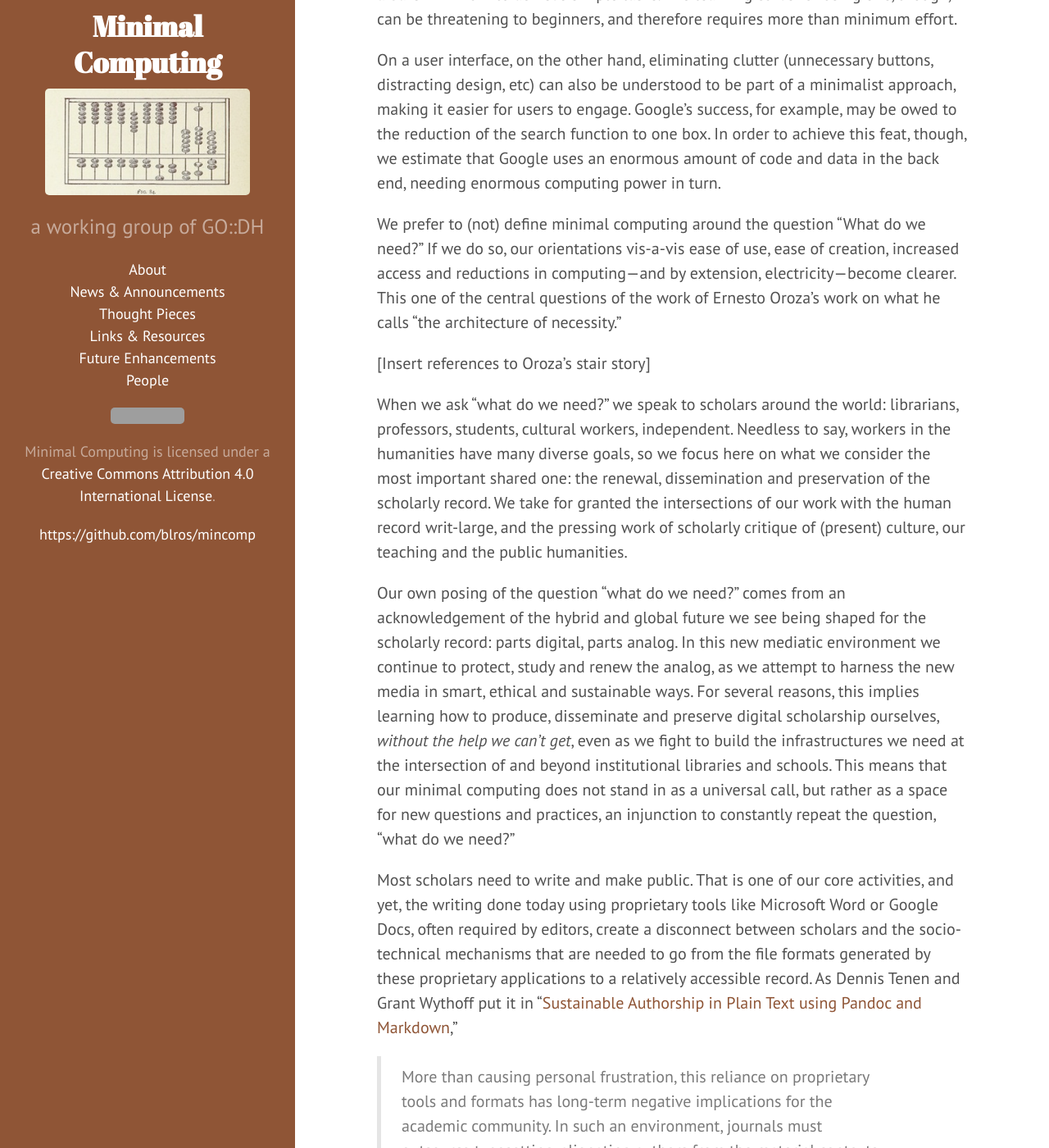
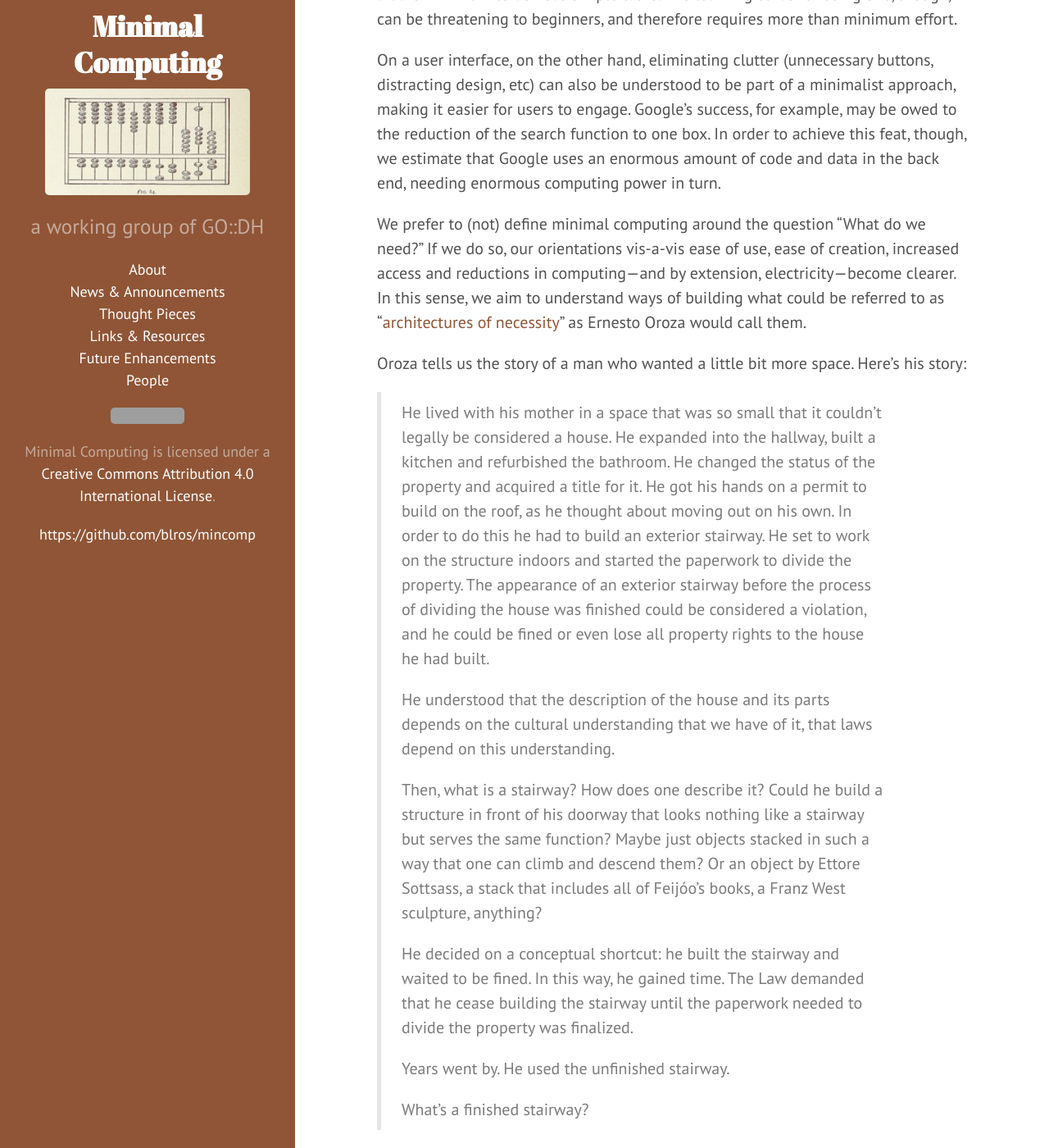
Before and after one commit to go-dh/mincomp, a Jekyll site: the page built from _posts/2015-05-21-user-vs-learner.markdown, in a window 1280 px wide and 1400 px high, scrolled down 402 px. Shown: the whole window at 82% size. Built offline with Jekyll 4.4.1, drawn with Linux system fonts in a browser that asks for light colours; some of the changed text lies outside the part shown; grey boxes are pictures that could not be loaded.

Commit message:
polished user learner article

```diff
--- a/_posts/2015-05-21-user-vs-learner.markdown
+++ b/_posts/2015-05-21-user-vs-learner.markdown
@@ -10,11 +10,24 @@ In general we can say that minimal computing is the application of [minimalist p
 
 On a user interface, on the other hand, eliminating clutter (unnecessary buttons, distracting design, etc) can also be understood to be part of a minimalist approach, making it easier for users to engage. Google's success, for example, may be owed to the reduction of the search function to one box. In order to achieve this feat, though, we estimate that Google uses an enormous amount of code and data in the back end, needing enormous computing power in turn.
 
-We prefer to (not) define minimal computing around the question "What do we need?" If we do so, our orientations vis-a-vis ease of use, ease of creation, increased access and reductions in computing—and by extension, electricity—become clearer. This one of the central questions of the work of Ernesto Oroza's work on what he calls "the architecture of necessity."
+We prefer to (not) define minimal computing around the question "What do we need?" If we do so, our orientations vis-a-vis ease of use, ease of creation, increased access and reductions in computing—and by extension, electricity—become clearer. In this sense, we aim to understand ways of building what could be referred to as "[architectures of necessity](http://architectureofnecessity.com/)" as Ernesto Oroza would call them.
 
-[Insert references to Oroza's stair story]
+Oroza tells us the story of a man who wanted a little bit more space. Here's his story:
 
-When we ask "what do we need?" we speak to scholars around the world: librarians, professors, students, cultural workers, independent. Needless to say, workers in the humanities have many diverse goals, so we focus here on what we consider the most important shared one: the renewal, dissemination and preservation of the scholarly record.  We take for granted the intersections of our work with the human record writ-large, and the pressing work of scholarly critique of (present) culture, our teaching and the public humanities.
+>He lived with his mother in a space that was so small that it couldn’t legally be considered a house. He expanded into the hallway, built a kitchen and refurbished the bathroom. He changed the status of the property and acquired a title for it. He got his hands on a permit to build on the roof, as he thought about moving out on his own. In order to do this he had to build an exterior stairway. He set to work on the structure indoors and started the paperwork to divide the property. The appearance of an exterior stairway before the process of dividing the house was finished could be considered a violation, and he could be fined or even lose all property rights to the house he had built.
+>
+>He understood that the description of the house and its parts depends on the cultural understanding that we have of it, that laws depend on this understanding.
+>
+>Then, what is a stairway? How does one describe it? Could he build a structure in front of his doorway that looks nothing like a stairway but serves the same function? Maybe just objects stacked in such a way that one can climb and descend them? Or an object by Ettore Sottsass, a stack that includes all of Feijóo’s books, a Franz West sculpture, anything?
+>
+>He decided on a conceptual shortcut: he built the stairway and waited to be fined. In this way, he gained time. The Law demanded that he cease building the stairway until the paperwork needed to divide the property was finalized.
+>
+>Years went by. He used the unfinished stairway.
+>
+>What’s a finished stairway?
+
+
+When we ask "what do we need?" we ask scholars around the world—librarians, professors, students, cultural workers, independent: What is enough? What's your finished stairway? Needless to say, workers in the humanities have many diverse goals, so we focus here on what we consider the most important shared one: the renewal, dissemination and preservation of the scholarly record.  We take for granted the intersections of our work with the human record writ-large, and the pressing work of scholarly critique of (present) culture, our teaching and the public humanities.
 
 Our own posing of the question "what do we need?" comes from an acknowledgement of the hybrid and global future we see being shaped for the scholarly record: parts digital, parts analog. In this new mediatic environment we continue to protect, study and renew the analog, as we attempt to harness the new media in smart, ethical and sustainable ways. For several reasons, this implies learning how to produce, disseminate and preserve digital scholarship ourselves, *without the help we can't get*, even as we fight to build the infrastructures we need at the intersection of and beyond institutional libraries and schools. This means that our minimal computing does not stand in as a universal call, but rather as a space for new questions and practices, an injunction to constantly repeat the question, "what do we need?"
 
```
